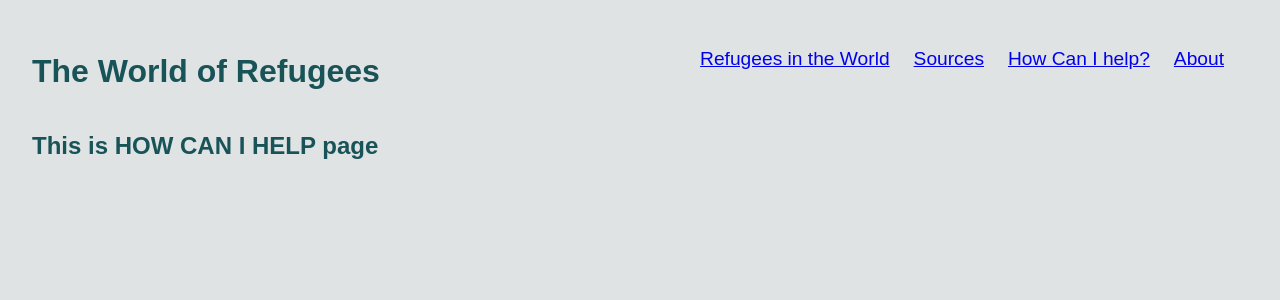
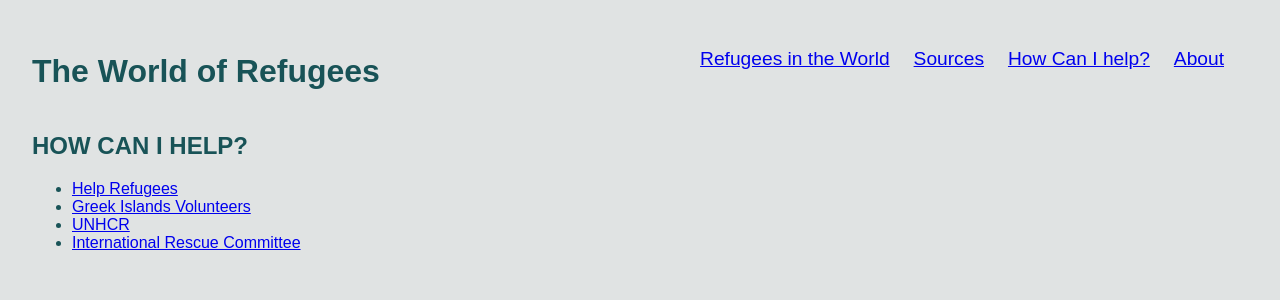
Before and after one commit to veredrec/world-refugees, a React (Create React App) app: page /Help in a window 1280 px wide. Shown: the top 300 px of the page. Built offline with nearby package versions, Linux system fonts and the light colour scheme; a web font is replaced by a local one.

Commit message:
render about, sources, and help pages Relates #18

```diff
--- a/src/App.js
+++ b/src/App.js
@@ -2,7 +2,7 @@
 // import './styles/global';
 
 import React, { Component } from 'react';
-import { BrowserRouter as Router, Switch, Route, Link } from 'react-router-dom';
+import { BrowserRouter as Router, Switch, Route } from 'react-router-dom';
 // import CountryDetails from './CountryDetails';
 import Navbar from './Components/Navbar';
 import Refugees from './Containers/Refugees';
--- a/src/Containers/About.js
+++ b/src/Containers/About.js
@@ -1,11 +1,31 @@
 import React, { Component } from 'react';
 import './../style/About.css';
+
+const Poem = `After every war \n someone has to clean up. \n Things won’t \n straighten
+themselves up, after all. \n Someone has to push the rubble \n to the side
+of the road, \n so the corpse-filled wagons \n can pass. \n Someone has to get
+mired \n in scum and ashes, \n sofa springs, \n splintered glass, \n and bloody
+rags. \n Someone has to drag in a girder \n to prop up a wall. \n Someone has
+to glaze a window, \n rehang a door. \n Photogenic it’s not, \n and takes
+years. \n All the cameras have left \n for another war. \n We’ll need the
+bridges back, \n and new railway stations. \n Sleeves will go ragged \n from
+rolling them up. \n Someone, broom in hand, \n still recalls the way it was. \n
+Someone else listens \n and nods with unsevered head. \n But already there
+are those nearby \n starting to mill about who will find it dull. \n From
+out of the bushes \n sometimes someone still unearths \n rusted-out
+arguments \n and carries them to the garbage pile. \n Those who knew \n hat
+was going on here \n must make way for \n those who know little. \n And less
+than little. \n And finally as little as nothing. \n In the grass that has
+overgrown \n causes and effects, \n someone must be stretched out \n blade of
+grass in his mouth \n gazing at the clouds. \n `;
 
 class About extends Component {
   render() {
     return (
       <div className="about-section">
-        <h2 class="about-title"> This is ABOUT page </h2>
+        <h2 class="about-title"> About </h2>
+        <p className="about-text"> {Poem}</p>
+        <p className="poet">By Wislawa Szymborska</p>
       </div>
     );
   }
--- a/src/Containers/Help.js
+++ b/src/Containers/Help.js
@@ -5,7 +5,29 @@ class Help extends Component {
   render() {
     return (
       <div className="help-section">
-        <h2 class="help-title"> This is HOW CAN I HELP page </h2>
+        <h2 className="help-title"> HOW CAN I HELP? </h2>
+        <ul className="help-menu">
+          <li className="help-link">
+            <a className="link" href="https://helprefugees.org/volunteer/">
+              Help Refugees
+            </a>
+          </li>
+          <li className="help-link">
+            <a className="link" href="http://www.greekislandvolunteers.com/">
+              Greek Islands Volunteers
+            </a>
+          </li>
+          <li className="help-link">
+            <a className="link" href="http://www.unhcr.org/get-involved.html">
+              UNHCR
+            </a>
+          </li>
+          <li className="help-link">
+            <a className="link" href="https://www.rescue.org/volunteer">
+              International Rescue Committee
+            </a>
+          </li>
+        </ul>
       </div>
     );
   }
--- a/src/Containers/Sources.js
+++ b/src/Containers/Sources.js
@@ -5,7 +5,24 @@ class Sources extends Component {
   render() {
     return (
       <div className="sources-section">
-        <h2 class="souces-title"> This is SOURCES page </h2>
+        <h2 className="sources-title"> For More Information </h2>
+        <ul className="sources-menu">
+          <li className="source-link">
+            <a className="source" href="https://en.wikipedia.org/wiki/Refugee">
+              Wikipedia - Refugees
+            </a>
+          </li>
+          <li className="help-link">
+            <a className="link" href="http://www.unhcr.org/en-ie/">
+              The UN Refugee Agency
+            </a>
+          </li>
+          <li className="help-link">
+            <a className="link" href="http://www.unhcr.org/get-involved.html">
+              The Refugee Project
+            </a>
+          </li>
+        </ul>
       </div>
     );
   }
--- a/src/style/About.css
+++ b/src/style/About.css
@@ -0,0 +1,3 @@
+.about-text {
+  white-space: pre-wrap;
+}
```
